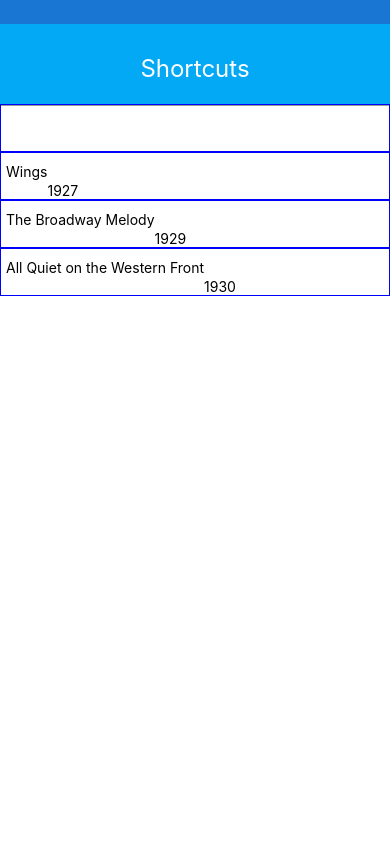
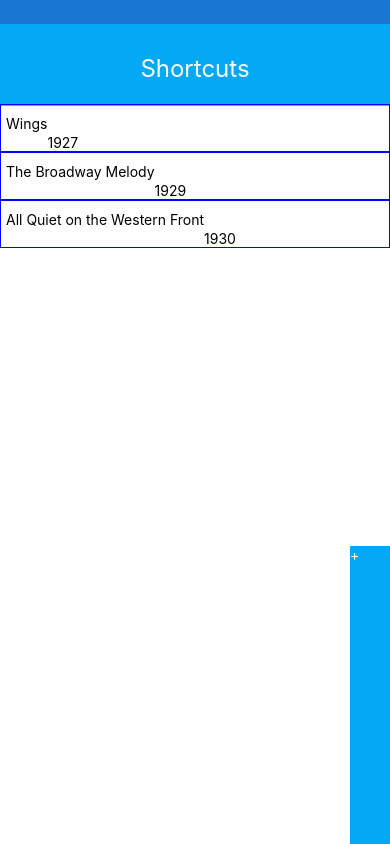
Before and after one commit to jinkoandres/Sergio-Shortcuts, a React Native app: screen / in a window 390 px wide. Built offline with nearby package versions, Linux system fonts and the light colour scheme.

Commit message:
Casi casi

```diff
--- a/App.js
+++ b/App.js
@@ -2,7 +2,7 @@ import React from 'react';
 import { StyleSheet, View, ScrollView, FlatList, Text} from 'react-native';
 import Header from './src/Components/Header.js';
 import Item from './src/Components/Item.js';
-import UserTextInput from './src/Components/UserInput.js';
+import FloatingActionButton from './src/Components/FloatingActionButton.js';
 
 export default class App extends React.Component {
 
@@ -13,7 +13,7 @@ export default class App extends React.Component {
       <View style={styles.root}>
         <Header titleText='Shortcuts' />
         <ScrollView >
-          <UserTextInput startvalue="hola"/>
+
             <FlatList
               data={[{
                 "title": "Wings",
@@ -45,6 +45,7 @@ export default class App extends React.Component {
               renderItem={({item}) => <Item title={item.title} releaseYear = {item.releaseYear}></Item>}
             />
         </ScrollView>
+        <FloatingActionButton/>
       </View>
     );
   }
--- /dev/null
+++ b/src/Components/FloatingActionButton.js
@@ -0,0 +1,39 @@
+import React from 'react';
+import { StyleSheet, View, Text } from 'react-native';
+
+class FloatingActionButton extends React.Component {
+    render() {
+        const { buttonBackground, buttonText, container } = styles;
+        return (
+            <View style={container}>
+                <View style={buttonBackground}>
+                    <Text style={buttonText} >+</Text>
+                </View>
+            </View>
+        );
+    }
+}
+
+const styles = StyleSheet.create ({
+    container : {
+        flex : 1,
+        width : 40,
+        height :40,
+        alignSelf: 'flex-end',
+        alignItems: 'flex-end',
+        backgroundColor : 'green'
+    },
+    buttonText: {
+        flex : 1,
+        color : '#FFFF'
+    },
+    buttonBackground : {
+        flex: 1,
+        width : 40,
+        height : 40,
+        justifyContent: 'center',
+        alignItems : 'stretch',
+        backgroundColor: '#03A9F4'
+    }
+});
+export default FloatingActionButton;
--- a/src/Components/UserInput.js
+++ b/src/Components/UserInput.js
@@ -19,6 +19,7 @@ export default class UserTextInput extends React.Component {
         return (
             <View>
                 <TextInput
+                    placeholder = 'Escriba para añadir un item'
                     value={this.inputValue}
                     onChangeText={this._handleTextChange}
                     style={styles.elemento}
@@ -31,7 +32,7 @@ export default class UserTextInput extends React.Component {
 const styles = StyleSheet.create({
     elemento:{
         height:48,
-        borderWidth:1,
+        borderBottomWidth:1,
         borderColor:'blue',
         paddingTop:10,
         paddingLeft:5,
```
Also changed, not shown: 1 other file (tests, documents, lock files or other folders).
